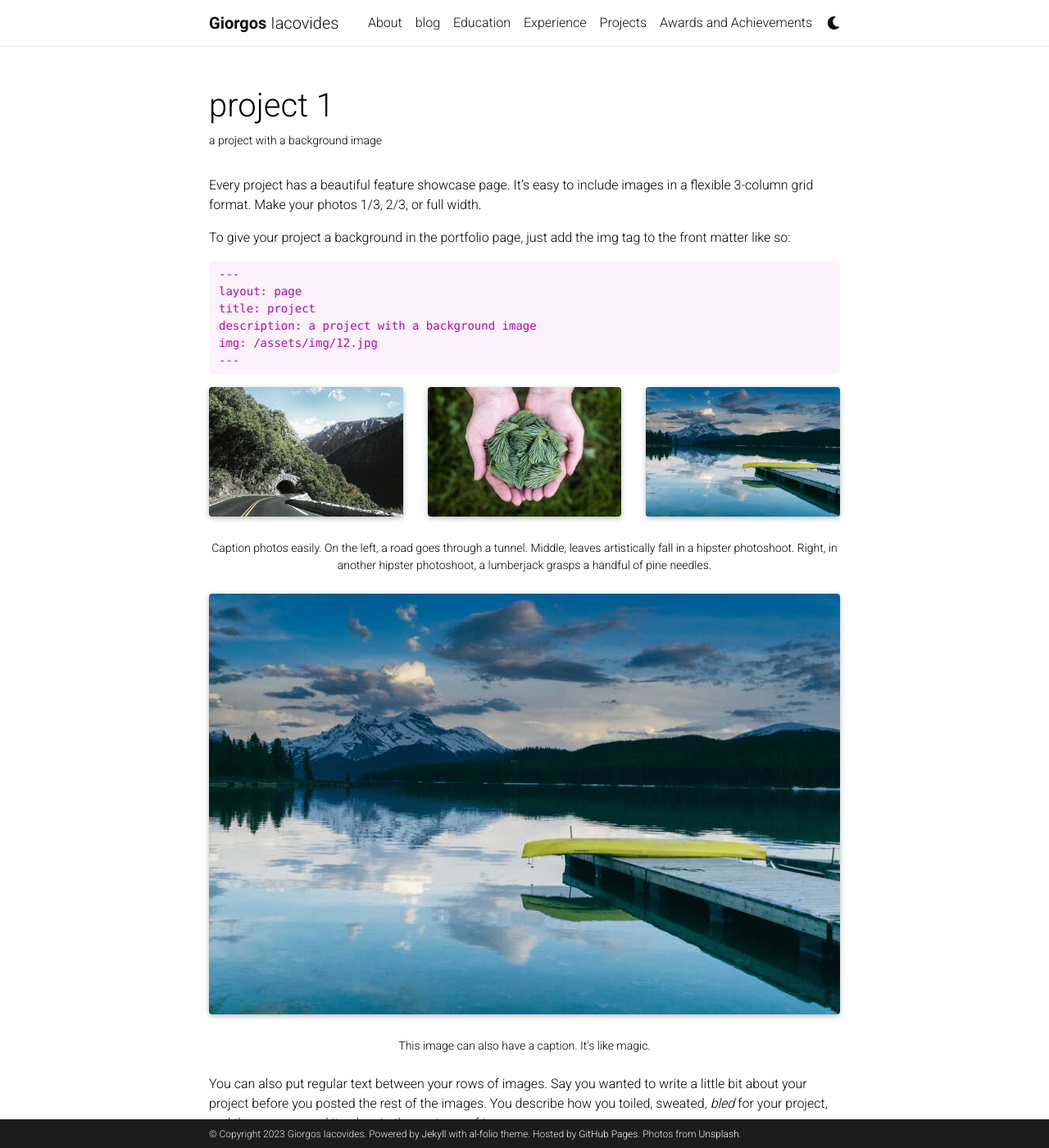
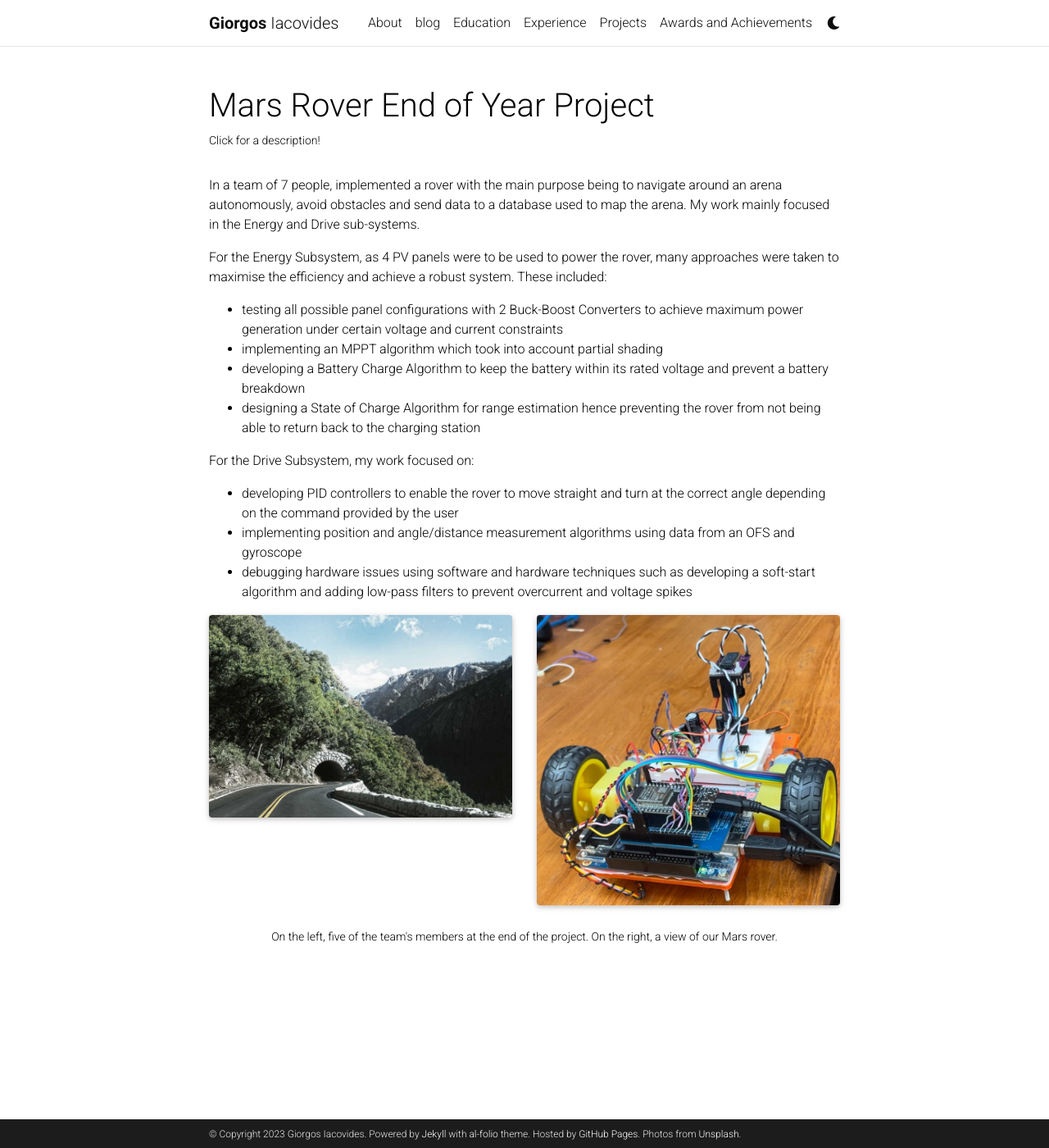
Before and after one commit to giacovides/giacovides.github.io, a Jekyll site: the page built from _projects/1_project.md, in a window 1280 px wide and 1400 px high. Shown: the whole window at 82% size. Built offline with Jekyll 4.4.1, drawn with Linux system fonts in a browser that asks for light colours; full-size pictures stand in for the smaller copies a plugin makes; comment, search, counter and statistics services are not loaded; a style sheet for code colours, icons or effects is not loaded; some of the changed text lies outside the part shown.

Commit message:
commit proj

````diff
--- a/_projects/1_project.md
+++ b/_projects/1_project.md
@@ -1,80 +1,34 @@
 ---
 layout: page
-title: project 1
-description: a project with a background image
-img: assets/img/12.jpg
+title: Mars Rover End of Year Project
+description: Click for a description!
+img: assets/img/rover.jpeg
 importance: 1
-category: work
+category: Recent
 ---
+In a team of 7 people, implemented a rover with the main purpose being to navigate around an arena autonomously, avoid obstacles and send data to a database used to map the arena. My work mainly focused in the Energy and Drive sub-systems.
 
-Every project has a beautiful feature showcase page.
-It's easy to include images in a flexible 3-column grid format.
-Make your photos 1/3, 2/3, or full width.
+For the Energy Subsystem, as 4 PV panels were to be used to power the rover, many approaches were taken to maximise the efficiency and achieve a robust system. These included:
+- testing all possible panel configurations with 2 Buck-Boost Converters to achieve maximum power generation under certain voltage and current constraints
+- implementing an MPPT algorithm which took into account partial shading
+- developing a Battery Charge Algorithm to keep the battery within its rated voltage and prevent a battery breakdown
+- designing a State of Charge Algorithm for range estimation hence preventing the rover from not being able to return back to the charging station
 
-To give your project a background in the portfolio page, just add the img tag to the front matter like so:
+For the Drive Subsystem, my work focused on:
+- developing PID controllers to enable the rover to move straight and turn at the correct angle depending on the command provided by the user
+- implementing position and angle/distance measurement algorithms using data from an OFS and gyroscope
+- debugging hardware issues using software and hardware techniques such as developing a soft-start algorithm and adding low-pass filters to prevent overcurrent and voltage spikes
 
-    ---
-    layout: page
-    title: project
-    description: a project with a background image
-    img: /assets/img/12.jpg
-    ---
 
 <div class="row">
     <div class="col-sm mt-3 mt-md-0">
         {% include figure.html path="assets/img/1.jpg" title="example image" class="img-fluid rounded z-depth-1" %}
     </div>
     <div class="col-sm mt-3 mt-md-0">
-        {% include figure.html path="assets/img/3.jpg" title="example image" class="img-fluid rounded z-depth-1" %}
+        {% include figure.html path="assets/img/rover.jpeg" title="example image" class="img-fluid rounded z-depth-1" %}
     </div>
-    <div class="col-sm mt-3 mt-md-0">
-        {% include figure.html path="assets/img/5.jpg" title="example image" class="img-fluid rounded z-depth-1" %}
-    </div>
+
 </div>
 <div class="caption">
-    Caption photos easily. On the left, a road goes through a tunnel. Middle, leaves artistically fall in a hipster photoshoot. Right, in another hipster photoshoot, a lumberjack grasps a handful of pine needles.
+    On the left, five of the team's members at the end of the project. On the right, a view of our Mars rover.
 </div>
-<div class="row">
-    <div class="col-sm mt-3 mt-md-0">
-        {% include figure.html path="assets/img/5.jpg" title="example image" class="img-fluid rounded z-depth-1" %}
-    </div>
-</div>
-<div class="caption">
-    This image can also have a caption. It's like magic.
-</div>
-
-You can also put regular text between your rows of images.
-Say you wanted to write a little bit about your project before you posted the rest of the images.
-You describe how you toiled, sweated, *bled* for your project, and then... you reveal its glory in the next row of images.
-
-
-<div class="row justify-content-sm-center">
-    <div class="col-sm-8 mt-3 mt-md-0">
-        {% include figure.html path="assets/img/6.jpg" title="example image" class="img-fluid rounded z-depth-1" %}
-    </div>
-    <div class="col-sm-4 mt-3 mt-md-0">
-        {% include figure.html path="assets/img/11.jpg" title="example image" class="img-fluid rounded z-depth-1" %}
-    </div>
-</div>
-<div class="caption">
-    You can also have artistically styled 2/3 + 1/3 images, like these.
-</div>
-
-
-The code is simple.
-Just wrap your images with `<div class="col-sm">` and place them inside `<div class="row">` (read more about the <a href="https://getbootstrap.com/docs/4.4/layout/grid/">Bootstrap Grid</a> system).
-To make images responsive, add `img-fluid` class to each; for rounded corners and shadows use `rounded` and `z-depth-1` classes.
-Here's the code for the last row of images above:
-
-{% raw %}
-```html
-<div class="row justify-content-sm-center">
-    <div class="col-sm-8 mt-3 mt-md-0">
-        {% include figure.html path="assets/img/6.jpg" title="example image" class="img-fluid rounded z-depth-1" %}
-    </div>
-    <div class="col-sm-4 mt-3 mt-md-0">
-        {% include figure.html path="assets/img/11.jpg" title="example image" class="img-fluid rounded z-depth-1" %}
-    </div>
-</div>
-```
-{% endraw %}
````
